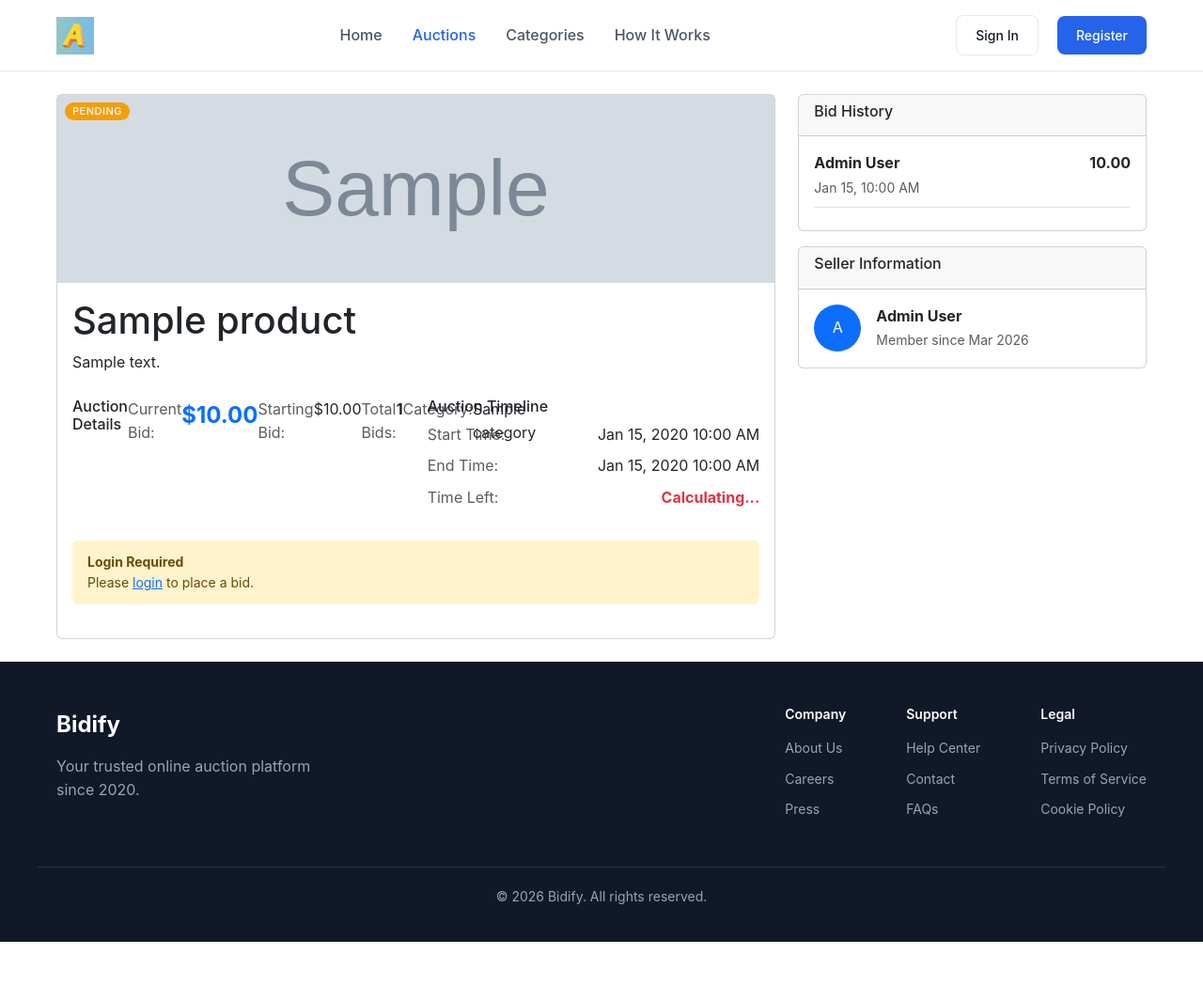
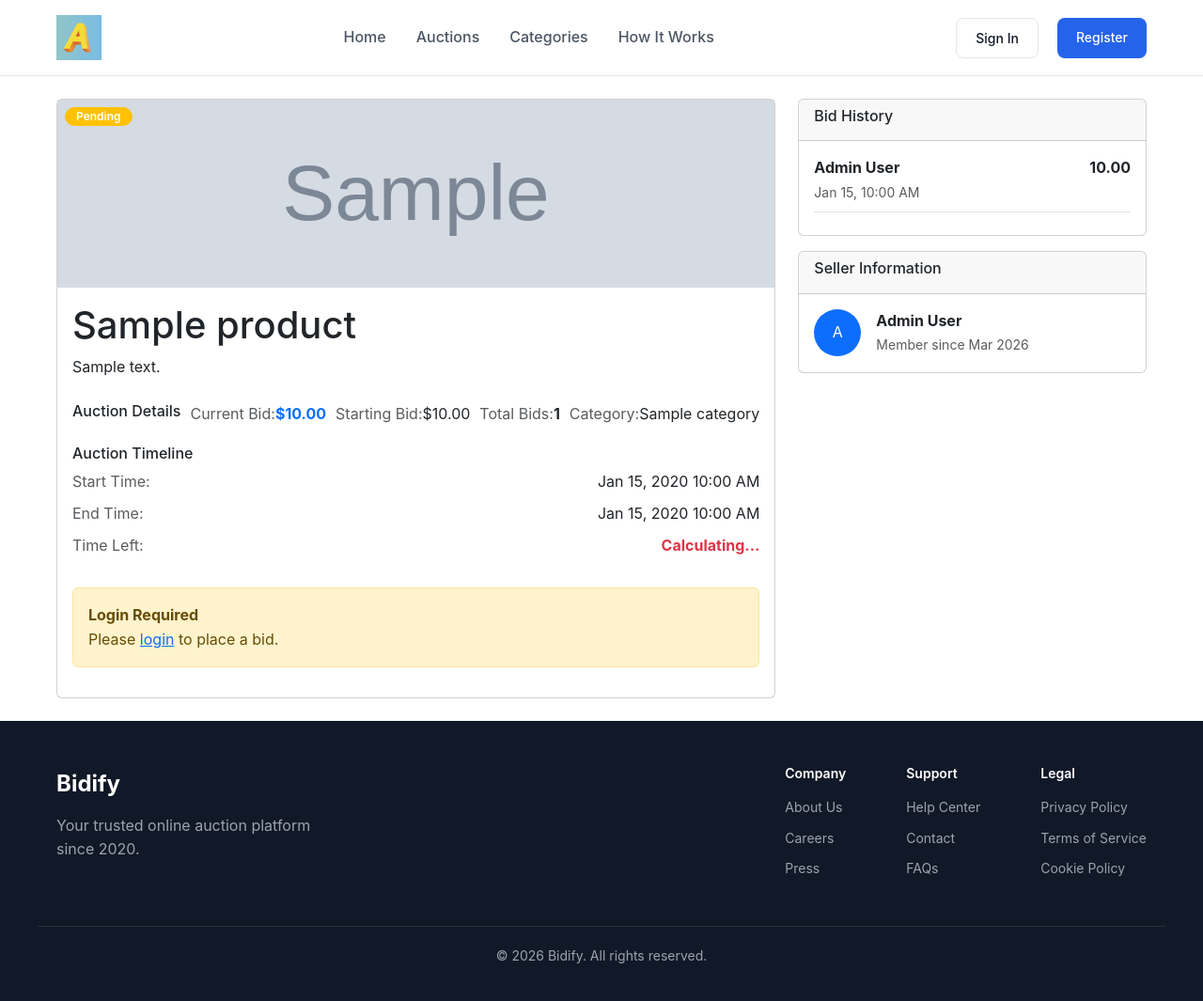
Before and after one commit to ashique12009/bidify-auction-system, a Laravel app: page /auctions/1 in a window 1280 px wide. Shown: the whole page at 94% size. Before the commit the page ends 1002 px from the top, so only its background shows below. Run offline with Laravel 12, Linux system fonts and the light colour scheme; data comes from the database, SQL or seed files in the repository; tables that the repository leaves empty hold one stand-in row (values such as "Sample post"); grey boxes marked "Sample" are stand-in pictures; parts of the project's set-up code (start-up, migrations or seed data) failed here and were passed over; some web fonts are replaced.

Commit message:
frontend biding fix

```diff
--- a/resources/views/frontend/auctions/show.blade.php
+++ b/resources/views/frontend/auctions/show.blade.php
@@ -2,7 +2,7 @@
 
 @section('content')
 <div class="container py-4">
-    <div class="row">
+    <div class="row g-4">
         <div class="col-md-8">
             <!-- Auction Details -->
             <div class="card">
@@ -18,12 +18,12 @@
                     <p class="card-text">{{ $auction->description }}</p>
 
                     <div class="row mt-4">
-                        <div class="col-md-6">
+                        <div class="col-md-12">
                             <div class="bid-info">
                                 <h6>Auction Details</h6>
                                 <div class="d-flex justify-content-between mb-2">
                                     <span class="text-muted">Current Bid:</span>
-                                    <span class="fw-bold text-primary fs-4">${{ number_format($auction->current_price, 2) }}</span>
+                                    <span class="fw-bold text-primary">${{ number_format($auction->current_price, 2) }}</span>
                                 </div>
                                 <div class="d-flex justify-content-between mb-2">
                                     <span class="text-muted">Starting Bid:</span>
@@ -39,7 +39,7 @@
                                 </div>
                             </div>
                         </div>
-                        <div class="col-md-6">
+                        <div class="col-md-12">
                             <div class="time-info">
                                 <h6>Auction Timeline</h6>
                                 <div class="d-flex justify-content-between mb-2">
@@ -59,7 +59,7 @@
                     </div>
 
                     @auth
-                        @if($auction->status === 'running')
+                        @if($auction->status === 'running' && (!$auction->end_time || !$auction->end_time->isPast()))
                             <div class="mt-4">
                                 <h6>Place Your Bid</h6>
                                 @if(session('success'))
@@ -91,8 +91,10 @@
                                     <strong>Auction {{ $auction->status }}</strong>
                                     @if($auction->status === 'ended')
                                         <br>This auction has ended.
+                                    @elseif($auction->status === 'pending')
+                                        <br>This auction has not started yet.
                                     @else
-                                        <br>This auction has not started yet.
+                                        <br>This auction is no longer active.
                                     @endif
                                 </div>
                             </div>
@@ -171,6 +173,16 @@ function updateCountdown() {
 
     if (distance < 0) {
         document.getElementById('time-left').innerHTML = "Auction Ended";
+        // Disable bid form when auction ends
+        const bidForm = document.querySelector('.bid-form');
+        if (bidForm) {
+            const submitBtn = bidForm.querySelector('button[type="submit"]');
+            if (submitBtn) {
+                submitBtn.disabled = true;
+                submitBtn.textContent = 'Auction Ended';
+                submitBtn.classList.add('disabled');
+            }
+        }
         return;
     }
 
--- a/resources/views/layouts/frontend-layout.blade.php
+++ b/resources/views/layouts/frontend-layout.blade.php
@@ -15,7 +15,7 @@
         <link href="https://cdn.jsdelivr.net/npm/bootstrap@5.3.0/dist/css/bootstrap.min.css" rel="stylesheet">
 
         <!-- Custom CSS -->
-        <link rel="stylesheet" href="{{ asset('css/style.css') }}">
+        <link rel="stylesheet" href="{{ asset('css/frontend-style.css') }}">
     </head>
     <body>
         <!-- Header -->
```
